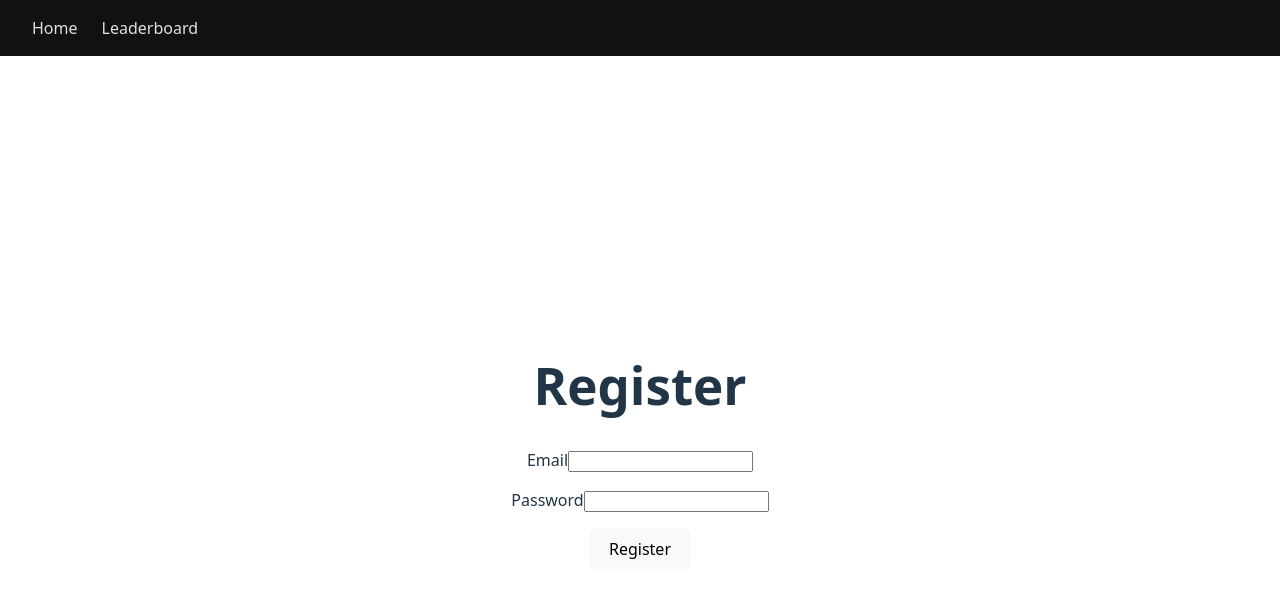
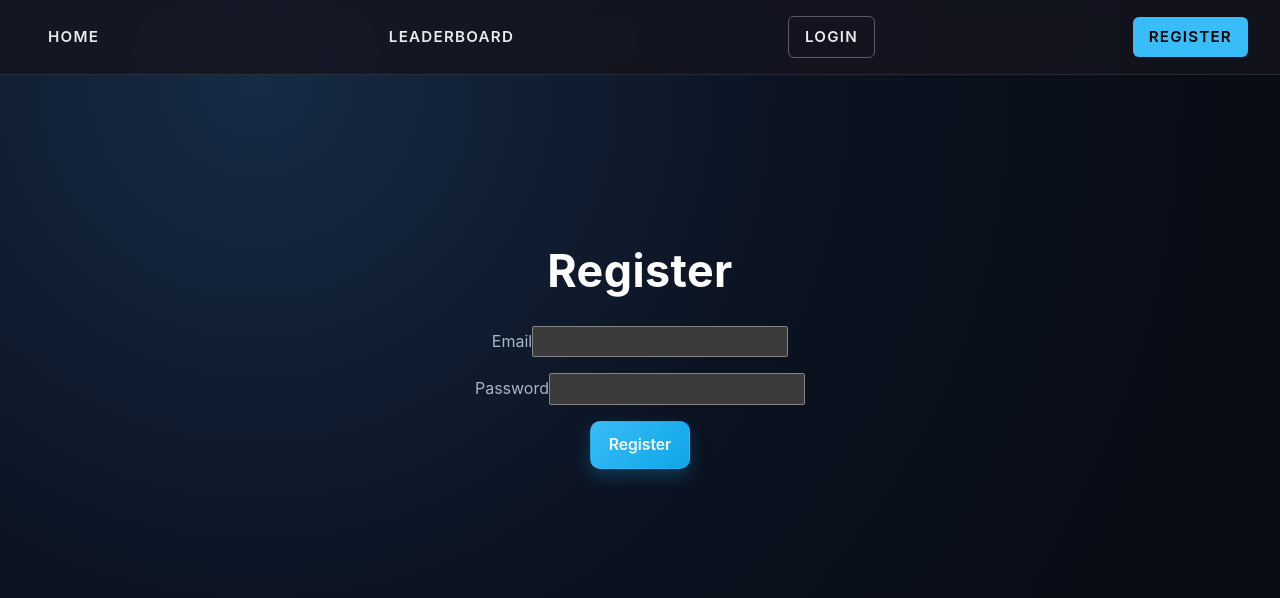
Before and after one commit to ovenstore/quizblitz, a Vue app in the folder quizblitz/: page /quizblitz/register in a window 1280 px wide. Shown: the top 598 px of the page. Built offline with nearby package versions, Linux system fonts and the light colour scheme.

Commit message:
Added styling and fixed the play again button

```diff
--- a/quizblitz/src/App.vue
+++ b/quizblitz/src/App.vue
@@ -1,54 +1,89 @@
 <template>
   <div id="app">
-    <nav>
+    <nav class="navbar">
       <RouterLink to="/">Home</RouterLink>
       <RouterLink to="/leaderboard">Leaderboard</RouterLink>
+      <RouterLink v-if="!store.token" to="/login" class="btn-secondary">Login</RouterLink>
+      <RouterLink v-if="!store.token" to="/register" class="btn-primary">Register</RouterLink>
+      <span v-if="store.token" class="user-info">{{ store.userEmail }}</span>
     </nav>
     <RouterView />
   </div>
 </template>
 
 <script>
+import { useGameStore } from './stores/gameStore.js'
+
 export default {
-  name: 'App'
+  name: 'App',
+
+  setup() {
+    const store = useGameStore()
+    return { store }
+  }
 }
 </script>
 
-<style>
-  nav {
+
+<style scoped>
+.navbar {
+  display: flex;
+  justify-content: space-between;
+  align-items: center;
+  padding: 1rem 2rem;
+  background: rgba(20, 20, 30, 0.8);
+  backdrop-filter: blur(10px);
+  border-bottom: 1px solid rgba(255, 255, 255, 0.1);
   position: fixed;
   top: 0;
-    left: 0;
   width: 100%;
-
-    display: flex;
-    align-items: center;
-    gap: 1.5rem;
-
-    padding: 1rem 2rem;
-    background: #111111;
-
+  z-index: 100;
   box-sizing: border-box;
-    z-index: 1000;
 }
 
-  nav a {
-    color: #e0e0e0;
-    text-decoration: none;
-    font-size: 1rem;
+.nav-left,
+.nav-right {
+  display: flex;
+  gap: 1rem;
+  align-items: center;
 }
 
-  nav a:hover {
-    color: white;
+a {
+  color: var(--text);
+  text-decoration: none;
+  transition: color 0.2s ease;
+  padding: 0.5rem 1rem;
+  border-radius: 6px;
 }
 
-  nav a.router-link-active {
-    color: #f5c518;
-    font-weight: bold;
+a:hover {
+  color: var(--primary);
 }
 
-  body {
-    margin: 0;
-    padding-top: 64px;
+a.btn-primary {
+  background: var(--primary);
+  color: #000;
+  font-weight: 600;
+}
+
+a.btn-primary:hover {
+  opacity: 0.9;
+}
+
+a.btn-secondary {
+  background: transparent;
+  color: var(--text);
+  border: 1px solid rgba(255, 255, 255, 0.3);
+  font-weight: 600;
+}
+
+a.btn-secondary:hover {
+  border-color: rgba(255, 255, 255, 0.6);
+  background: rgba(255, 255, 255, 0.05);
+}
+
+.user-info {
+  color: var(--success);
+  font-weight: 600;
 }
 </style>
--- a/quizblitz/src/components/QuestionCard.vue
+++ b/quizblitz/src/components/QuestionCard.vue
@@ -1,5 +1,5 @@
 <template>
-    <div class="question-card">
+    <div class="question-card card">
         <p class="timer">Time left: {{ store.timeLeft }}</p>
         <p class="question-text">{{ question.question }}</p>
         <div class="answers">
@@ -55,16 +55,60 @@ export default {
 </script>
 
 <style scoped>
+.question-card {
+  width: 100%;
+  max-width: 760px;
+  margin: 0 auto;
+  display: flex;
+  flex-direction: column;
+  align-items: center;
+  gap: 1rem;
+  text-align: center;
+}
+
+.question-card .question-text {
+  font-size: 1.3rem;
+  color: var(--text);
+  margin: 0.7rem 0;
+}
+
+.answers {
+  width: 100%;
+  display: grid;
+  gap: 0.75rem;
+}
+
+.answers button {
+  width: 100%;
+  min-height: 48px;
+  padding: 0.75rem;
+  border-radius: 10px;
+  border: 1px solid rgba(255,255,255,0.22);
+  background: rgba(255,255,255,0.06);
+  color: #edf2f7;
+  font-weight: 600;
+  transition: background 0.2s ease, transform 0.1s ease;
+}
+
+.answers button:hover:not(:disabled) {
+  background: rgba(255,255,255,0.12);
+  transform: translateY(-1px);
+}
+
 button.correct {
-        background-color: green;
-        color: white;
+  background-color: rgba(34, 197, 94, 0.95);
+  border-color: rgba(34, 197, 94, 0.8);
+  color: #fff;
 }
+
 button.wrong {
-        background-color: red;
-        color: white;
+  background-color: rgba(239, 68, 68, 0.95);
+  border-color: rgba(239, 68, 68, 0.8);
+  color: #fff;
 }
+
 button:disabled {
   cursor: not-allowed;
-        opacity: 0.8;
+  opacity: 0.75;
 }
 </style>
--- a/quizblitz/src/components/ScoreBoard.vue
+++ b/quizblitz/src/components/ScoreBoard.vue
@@ -1,14 +1,14 @@
 <template>
-    <div v-if="store.gameState === 'end'">
+    <div v-if="store.gameState === 'end'" class="score-board card">
         <h2>Game Over</h2>
         <p>You scored {{ store.score }} / {{ store.questions.length }}</p>
 
         <div v-if="store.token">
             <p>Playing as {{ store.userEmail }}</p>
-            <button v-if="!store.scoreSubmitted" @click="store.submitScore()">
+            <button class="btn-success" v-if="!store.scoreSubmitted" @click="store.submitScore()">
             Submit Score
-            </button>
-            <p v-else>Score submitted ✓</p>
+        </button>
+        <p v-else>Score submitted ✓</p>
         </div>
 
         <div v-else>
@@ -17,7 +17,7 @@
             </p>
         </div>
 
-        <button @click="handleRestart">Play Again</button>
+        <button class="btn-secondary" @click="restartGame">Play Again</button>
     </div>
 </template>
 
--- a/quizblitz/src/components/StartScreen.vue
+++ b/quizblitz/src/components/StartScreen.vue
@@ -1,8 +1,8 @@
 <template>
-  <div>
+  <div class="start-screen container card">
     <h1>QuizBlitz</h1>
     <p>Test your knowledge and challenge your friends!</p>
-    <button @click="startGame">Play</button>
+    <button class="btn-primary" @click="startGame">Play</button>
   </div>
 </template>
 
--- a/quizblitz/src/style.css
+++ b/quizblitz/src/style.css
@@ -1,79 +1,193 @@
 :root {
-  font-family: system-ui, Avenir, Helvetica, Arial, sans-serif;
-  line-height: 1.5;
+  font-family: 'Inter', 'Segoe UI', Roboto, Helvetica, Arial, sans-serif;
+  font-size: 16px;
+  line-height: 1.6;
   font-weight: 400;
-
-  color-scheme: light dark;
-  color: rgba(255, 255, 255, 0.87);
-  background-color: #242424;
-
-  font-synthesis: none;
+  --bg: #0d111a;
+  --bg-panel: rgba(13, 17, 26, 0.85);
+  --text: #e8ecf0;
+  --muted: #a8b7c7;
+  --primary: #38bdf8;
+  --primary-strong: #0ea5e9;
+  --success: #22c55e;
+  --danger: #ef4444;
+  --border: rgba(170, 185, 204, 0.25);
+  color: var(--text);
+  background-color: var(--bg);
+  color-scheme: dark;
   text-rendering: optimizeLegibility;
   -webkit-font-smoothing: antialiased;
   -moz-osx-font-smoothing: grayscale;
 }
 
 a {
+  color: var(--primary);
+  text-decoration: none;
   font-weight: 500;
-  color: #646cff;
-  text-decoration: inherit;
 }
+
 a:hover {
-  color: #535bf2;
+  color: var(--primary-strong);
+}
+
+* {
+  box-sizing: border-box;
 }
 
 body {
   margin: 0;
-  display: flex;
-  place-items: center;
   min-width: 320px;
   min-height: 100vh;
+  background: radial-gradient(circle at 20% 10%, #162b45 0%, #0b1220 45%, #070a10 100%);
+  color: var(--text);
+}
+
+#app {
+  max-width: 1080px;
+  margin: 0 auto;
+  padding: 5.5rem 1.25rem 2rem;
+  text-align: center;
+}
+
+h1, h2, h3, h4 {
+  margin: 0.4em 0;
+  font-family: 'Inter', sans-serif;
+  letter-spacing: 0.01em;
+  color: white;
 }
 
 h1 {
-  font-size: 3.2em;
-  line-height: 1.1;
+  font-size: clamp(2rem, 3.5vw, 3rem);
+}
+
+h2 {
+  font-size: clamp(1.5rem, 2.2vw, 2rem);
+}
+
+p, label, span {
+  color: var(--muted);
+  margin: 0.4em 0;
+}
+
+.navbar {
+  position: fixed;
+  top: 0;
+  left: 0;
+  width: 100%;
+  z-index: 1000;
+  display: flex;
+  justify-content: center;
+  gap: 1.2rem;
+  padding: 0.85rem 1.5rem;
+  background: rgba(7, 11, 19, 0.9);
+  border-bottom: 1px solid var(--border);
+  backdrop-filter: blur(8px);
+}
+
+.navbar a {
+  color: var(--text);
+  font-weight: 600;
+  font-size: 0.95rem;
+  text-transform: uppercase;
+  letter-spacing: 0.08em;
+  transition: color 0.2s ease;
+}
+
+.navbar a.router-link-active {
+  color: #facc15;
+}
+
+.container {
+  max-width: 760px;
+  margin: 0 auto;
+  padding: 1.5rem;
+  background: var(--bg-panel);
+  border: 1px solid var(--border);
+  border-radius: 16px;
+  box-shadow: 0 16px 40px rgba(0, 0, 0, 0.3);
+}
+
+button,
+input,
+select,
+textarea {
+  font: inherit;
 }
 
 button {
-  border-radius: 8px;
   border: 1px solid transparent;
-  padding: 0.6em 1.2em;
-  font-size: 1em;
-  font-weight: 500;
-  font-family: inherit;
-  background-color: #1a1a1a;
+  border-radius: 10px;
+  padding: 0.65rem 1.1rem;
+  font-size: 0.98rem;
+  font-weight: 600;
+  color: #f8fafc;
+  background: linear-gradient(135deg, var(--primary), var(--primary-strong));
   cursor: pointer;
-  transition: border-color 0.25s;
+  transition: transform 0.15s ease, box-shadow 0.15s ease, opacity 0.15s ease;
+  box-shadow: 0 8px 18px rgba(20, 164, 228, 0.26);
 }
+
 button:hover {
-  border-color: #646cff;
+  transform: translateY(-1px);
 }
-button:focus,
-button:focus-visible {
-  outline: 4px auto -webkit-focus-ring-color;
+
+button:active {
+  transform: translateY(0);
+  opacity: 0.9;
+}
+
+button:disabled {
+  cursor: not-allowed;
+  opacity: 0.5;
+  box-shadow: none;
+}
+
+.btn-secondary {
+  background: rgba(255, 255, 255, 0.08);
+  color: #ccd6f6;
+  border: 1px solid rgba(255, 255, 255, 0.16);
+}
+
+.btn-success {
+  background: var(--success);
+  color: #062e14;
+}
+
+.btn-danger {
+  background: var(--danger);
+  color: #fff;
 }
 
 .card {
-  padding: 2em;
+  background: rgba(13, 17, 26, 0.88);
+  border: 1px solid var(--border);
+  border-radius: 14px;
+  padding: 1.25rem;
+  text-align: left;
+  margin: 0.75rem 0;
+  box-shadow: 0 12px 40px rgba(0, 0, 0, 0.25);
 }
 
-#app {
-  max-width: 1280px;
-  margin: 0 auto;
-  padding: 2rem;
-  text-align: center;
+.progress,
+.timer,
+.streak {
+  color: #cbd5e1;
 }
 
-@media (prefers-color-scheme: light) {
-  :root {
-    color: #213547;
-    background-color: #ffffff;
-  }
-  a:hover {
-    color: #747bff;
-  }
-  button {
-    background-color: #f9f9f9;
+@media (prefers-reduced-motion: reduce) {
+  * {
+    transition: none !important;
+    animation: none !important;
   }
 }
+
+@media (max-width: 768px) {
+  #app {
+    padding: 5.5rem 0.8rem 1.2rem;
+  }
+
+  .navbar {
+    gap: 0.8rem;
+    padding: 0.75rem 1rem;
+  }
+}
--- a/quizblitz/src/views/LeaderboardView.vue
+++ b/quizblitz/src/views/LeaderboardView.vue
@@ -1,21 +1,22 @@
 <template>
-  <div class="leaderboard">
+  <div class="leaderboard container card">
     <h1>Leaderboard</h1>
 
     <p v-if="loading">Loading scores...</p>
 
     <p v-else-if="error">Could not load scores. Is the server running?</p>
 
-    <ol v-else-if="scores.length > 0">
-      <li v-for="entry in scores" :key="entry._id">
+    <ul v-else-if="scores.length > 0" class="leaderboard-list">
+      <li v-for="entry in scores" :key="entry._id" class="leaderboard-row">
+        <span class="rank">{{ entry.rank ?? (scores.indexOf(entry) + 1) }}</span>
         <span class="name">{{ entry.playerName }}</span>
         <span class="score">{{ entry.score }} / {{ entry.totalQuestions }}</span>
       </li>
-    </ol>
+    </ul>
 
     <p v-else>No scores yet. Be the first to play!</p>
 
-    <RouterLink to="/">← Back to home</RouterLink>
+    <RouterLink class="btn-secondary" to="/">← Back to home</RouterLink>
   </div>
 </template>
 
@@ -44,7 +45,59 @@ export default {
 </script>
 
 <style scoped>
+.leaderboard {
+  width: 100%;
+  max-width: 760px;
+  margin: 0 auto;
+  text-align: left;
+}
+
+.leaderboard h1 {
+  text-align: center;
+  margin-bottom: 1rem;
+  color: #f8fafc;
+}
+
+.leaderboard p {
+  color: #cbd5e1;
+  margin: 0.6rem 0;
+}
+
+.leaderboard-list {
+  list-style: none;
+  margin: 0.75rem 0 1.25rem;
+  padding: 0;
+  border-top: 1px solid rgba(148, 163, 184, 0.2);
+}
+
+.leaderboard-row {
+  display: grid;
+  grid-template-columns: 40px 1fr 110px;
+  align-items: center;
+  gap: 0.75rem;
+  padding: 0.85rem 0;
+  border-bottom: 1px solid rgba(148, 163, 184, 0.15);
+}
+
+.rank {
+  font-weight: 700;
+  color: #facc15;
+  text-align: center;
+}
+
 .name {
-    padding-right: 20px;
+  font-weight: 600;
+  color: #e2e8f0;
+}
+
+.score {
+  text-align: right;
+  font-weight: 700;
+  color: #38bdf8;
+}
+
+.btn-secondary {
+  display: inline-block;
+  margin-top: 1rem;
 }
 </style>
--- a/quizblitz/src/views/PlayView.vue
+++ b/quizblitz/src/views/PlayView.vue
@@ -1,5 +1,5 @@
 <template>
-  <div class="play-view">
+  <div class="play-view container card">
 
     <!-- Timer bar -->
     <div class="timer-bar">
@@ -70,26 +70,38 @@ export default {
 <style scoped>
 .timer-bar {
   width: 100%;
-  height: 8px;
-  background: #333;
-  border-radius: 4px;
+  max-width: 760px;
+  height: 10px;
+  background: rgba(255, 255, 255, 0.1);
+  border-radius: 999px;
   margin-bottom: 1rem;
   overflow: hidden;
 }
 
 .timer-fill {
   height: 100%;
-  background: #4caf50;
+  background: linear-gradient(90deg, #38bdf8, #0ea5e9);
   transition: width 0.9s linear;
 }
 
 .timer-fill.urgent {
-  background: #e53935;
+  background: linear-gradient(90deg, #ef4444, #dc2626);
 }
 
 .progress {
   text-align: center;
-  color: #aaa;
+  color: #cbd5e1;
   margin-bottom: 1rem;
 }
+
+.play-view {
+  width: 100%;
+  max-width: 780px;
+  margin: 0 auto;
+  display: flex;
+  flex-direction: column;
+  align-items: center;
+  gap: 1.25rem;
+}
+
 </style>
```
Lines whose indentation alone changed are shown as unchanged.
